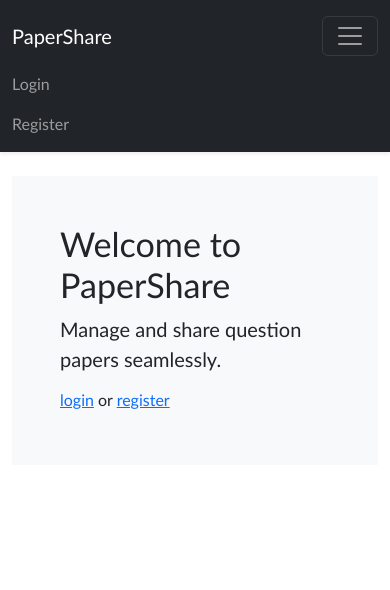
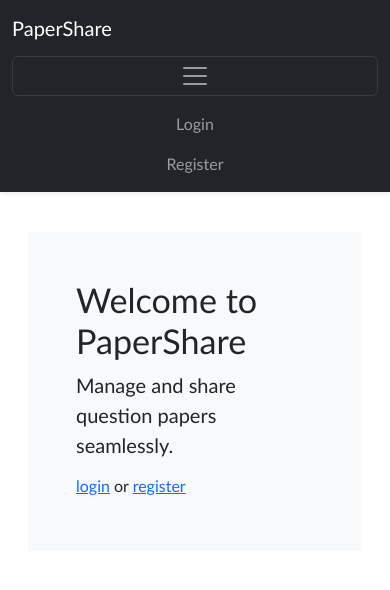
Before and after one commit to saxenatanishq/PaperShare, a Django app: page / in a window 390 px wide, after a click that opens the changed part. Shown: the top 590 px of the page. Run offline with Django 5.2, Linux system fonts and the light colour scheme.

Commit message:
making it mobile responsive

```diff
--- a/paper/static/paper/layout.css
+++ b/paper/static/paper/layout.css
@@ -1,5 +1,23 @@
-body{
-    font-family: 'Gill Sans', 'Gill Sans MT', Calibri, 'Trebuchet MS', sans-serif;
+body {
+    font-family: 'Trebuchet MS', sans-serif, Arial, Helvetica;
+}
+
+.navbar-nav .nav-link {
+    padding: 0.5rem 1rem;
+}
+
+@media (max-width: 768px) {
+    .navbar-nav {
+        flex-direction: column;
+    }
+
+    .content {
+        padding: 1rem;
+    }
+
+    .form-control, .form-select, button {
+        width: 100%;
+    }
 }
 
 h2 {
--- a/paper/templates/paper/index.html
+++ b/paper/templates/paper/index.html
@@ -13,7 +13,7 @@
 <h2>My Papers</h2>
 {% if request.user.designation == "student" %}
 {% for paper in papers %}
-<a href="{% url 'view_student' paper.id %}" style="text-decoration: none">
+<a href="{% url 'view_student' paper.id %}" class="text-decoration-none">
     <div class="card mb-3 {% if paper.open %}border-success{% else %}border-danger{% endif %}">
         <div class="card-body">
             <h5 class="card-title">Paper: {{ paper.name }}</h5>
@@ -32,7 +32,7 @@
 {% endfor %}
 {% else %}
 {% for paper in papers %}
-<a href="{% url 'view_prof' paper.id %}" style="text-decoration: none">
+<a href="{% url 'view_prof' paper.id %}" class="text-decoration-none">
     <div class="card mb-3 {% if paper.open %}border-success{% else %}border-danger{% endif %}">
         <div class="card-body">
             <h5 class="card-title">{{ paper.name }}</h5>
--- a/paper/templates/paper/layout.html
+++ b/paper/templates/paper/layout.html
@@ -20,7 +20,7 @@
                 <span class="navbar-toggler-icon"></span>
             </button>
             <div class="collapse navbar-collapse" id="navbarNav">
-                <ul class="navbar-nav ms-auto">
+                <ul class="navbar-nav ms-auto text-center">
                     {% if request.user.is_authenticated %}
                     <li class="nav-item"><a class="nav-link" href="{% url 'index' %}">Home</a></li>
                     {% if request.user.designation == "professor" %}
```
Also changed, not shown: db.sqlite3.
